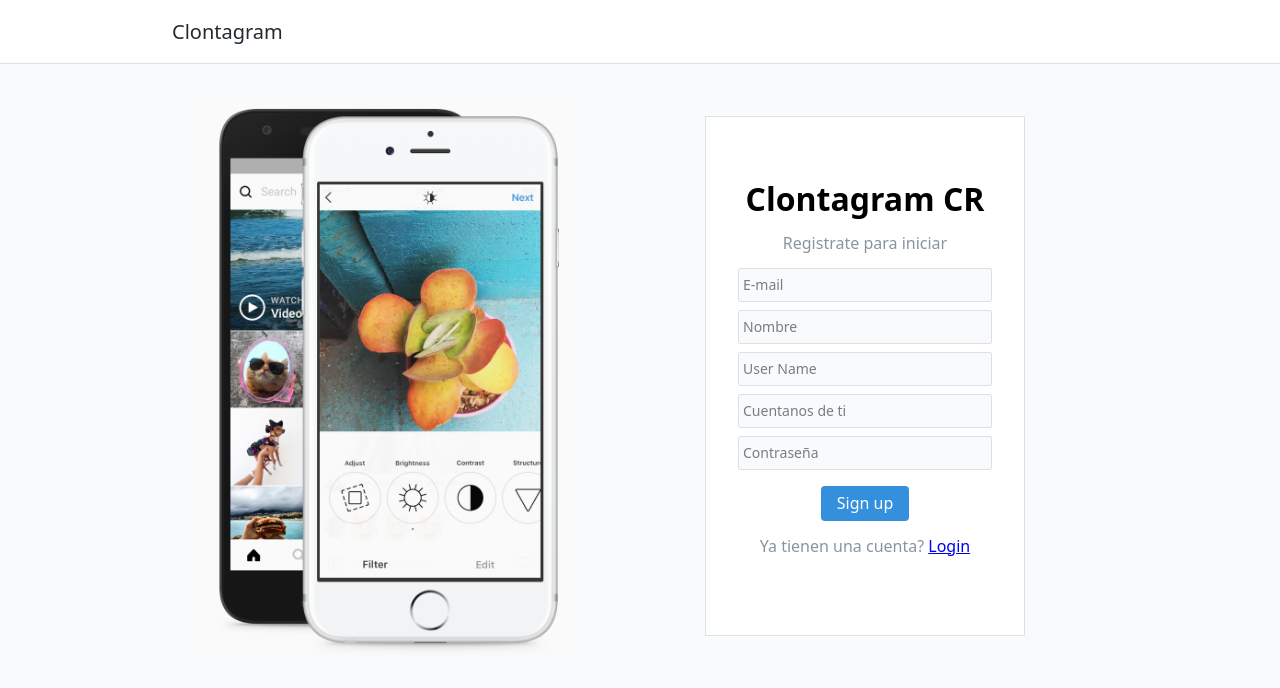
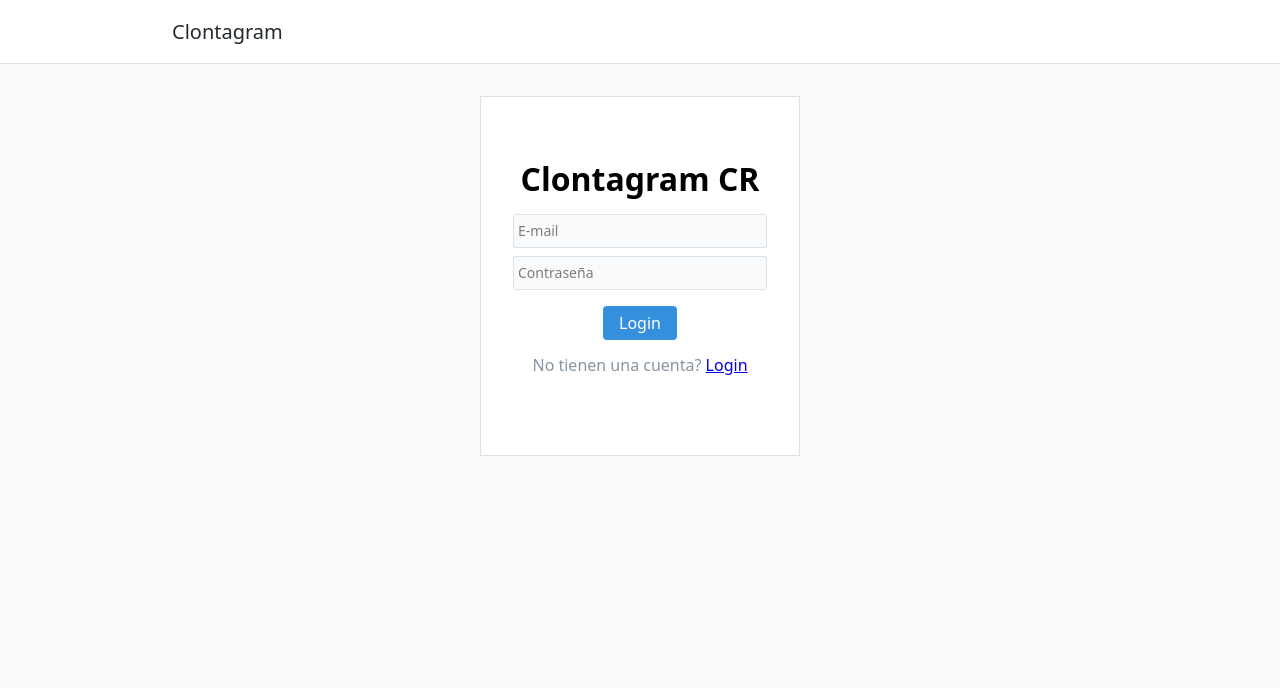
Before and after one commit to molinaja/clontagramPersonalized, a React (Create React App) app in the folder cliente/: page / in a window 1280 px wide. Shown: the top 688 px of the page. Built offline with nearby package versions, Linux system fonts and the light colour scheme; the HTML template or start-up script is replaced by a standard one.

Commit message:
implementacion login y completado se singup

```diff
--- a/cliente/src/App.js
+++ b/cliente/src/App.js
@@ -1,11 +1,12 @@
 import React from 'react';
 import Nav from './Componets/Nav';
 import Singup from './Views/Singup';
-
+import Login from './Views/Login';
 export default function App() {
   return (
     <div className="ContenedorTemporal">
       <Nav />
-      <Singup />
+      {/*<Singup />*/}
+      <Login />
     </div>);
 }
--- /dev/null
+++ b/cliente/src/Views/Login.js
@@ -0,0 +1,52 @@
+import React, { useState } from 'react';
+import Axios from 'axios';
+import Main from '../Componets/Main';
+
+
+export default function Login() {
+
+    const [usuario, setUsuario] = useState({
+        email: '',
+        password: ''
+    });
+
+    function handleInputChange(e) {
+        setUsuario({
+            ...usuario,
+            [e.target.name]: e.target.value
+        });
+        //console.log(usuario);
+    }
+
+    async function handleSubmit(e) {
+        e.preventDefault();
+        try {
+            const { data } = await Axios.post('/api/usuarios/login', usuario);
+            console.log(data);
+        } catch (ex) {
+            console.log(ex)
+        }
+    }
+
+    return (
+        <Main>
+            <div className="FormContainer">
+                <h1 className="Form__titulo">
+                    Clontagram CR
+                </h1>
+                <div>
+                    <form onSubmit={handleSubmit}>
+                        <input type="email" name="email" placeholder="E-mail" className="Form__field" required onChange={handleInputChange} value={usuario.email} />
+                        <input type="password" name="password" placeholder="Contraseña" className="Form__field" required minLength="3" maxLength="30" onChange={handleInputChange} value={usuario.password} />
+                        <button className="Form__submit" type="submit">Login</button>
+                        <p className="FormContainer__info">
+                            No tienen una cuenta? <a href="/singup">Login</a>
+                        </p>
+                    </form>
+                </div>
+            </div>
+        </Main>
+
+    )
+
+}
--- a/cliente/src/Views/Singup.js
+++ b/cliente/src/Views/Singup.js
@@ -1,31 +1,33 @@
 import React, { useState } from 'react';
+import Axios from 'axios';
 import Main from '../Componets/Main';
 import imageSignup from "../imagenes/signup.png";
 
-
 export default function Singup() {
 
-    const[usuario, setUsuario] = useState({
+    const [usuario, setUsuario] = useState({
         email: '',
         username: '',
         password: '',
         nombre: '',
         bio: ''
-    })
-
-
+    });
 
     function handleInputChange(e) {
         setUsuario({
             ...usuario,
-            [e.target.name]:e.target.value
+            [e.target.name]: e.target.value
         });
-        //console.log({...usuario,
-            //[e.target.name]:e.target.value});
-        //usuario[e.target.name] = e.target.value;
-        //e.persist();
-        //console.log(e);
-        //console.log(usuario);
+    }
+
+    async function handleSubmit(e) {
+        e.preventDefault();
+        try {
+            const { data } = await Axios.post('/api/usuarios/signup', usuario);
+            console.log(data);
+        } catch (ex) {
+            console.log(ex)
+        }
     }
 
     return (
@@ -37,12 +39,12 @@
                     <p className="FormContainer__info">
                         Registrate para iniciar
                     </p>
-                    <form>
-                        <input type="email" name="email" placeholder="E-mail" className="Form__field" required onChange={handleInputChange} value={usuario.email}/>
-                        <input type="text" name="nombre" placeholder="Nombre" className="Form__field" required minLength="3" maxLength="100" onChange={handleInputChange} value={usuario.nombre}/>
-                        <input type="text" name="username" placeholder="User Name" className="Form__field" required minLength="3" maxLength="30" onChange={handleInputChange} value={usuario.username}/>
-                        <input type="text" name="bio" placeholder="Cuentanos de ti" className="Form__field" required maxLength="150" onChange={handleInputChange} value={usuario.bio}/>
-                        <input type="password" name="password" placeholder="Contraseña" className="Form__field" required minLength="3" maxLength="30" onChange={handleInputChange} value={usuario.password}/>
+                    <form onSubmit={handleSubmit}>
+                        <input type="email" name="email" placeholder="E-mail" className="Form__field" required onChange={handleInputChange} value={usuario.email} />
+                        <input type="text" name="nombre" placeholder="Nombre" className="Form__field" required minLength="3" maxLength="100" onChange={handleInputChange} value={usuario.nombre} />
+                        <input type="text" name="username" placeholder="User Name" className="Form__field" required minLength="3" maxLength="30" onChange={handleInputChange} value={usuario.username} />
+                        <input type="text" name="bio" placeholder="Cuentanos de ti" className="Form__field" required maxLength="150" onChange={handleInputChange} value={usuario.bio} />
+                        <input type="password" name="password" placeholder="Contraseña" className="Form__field" required minLength="3" maxLength="30" onChange={handleInputChange} value={usuario.password} />
                         <button className="Form__submit" type="submit">Sign up</button>
                         <p className="FormContainer__info">
                             Ya tienen una cuenta? <a href="/login">Login</a>
```
